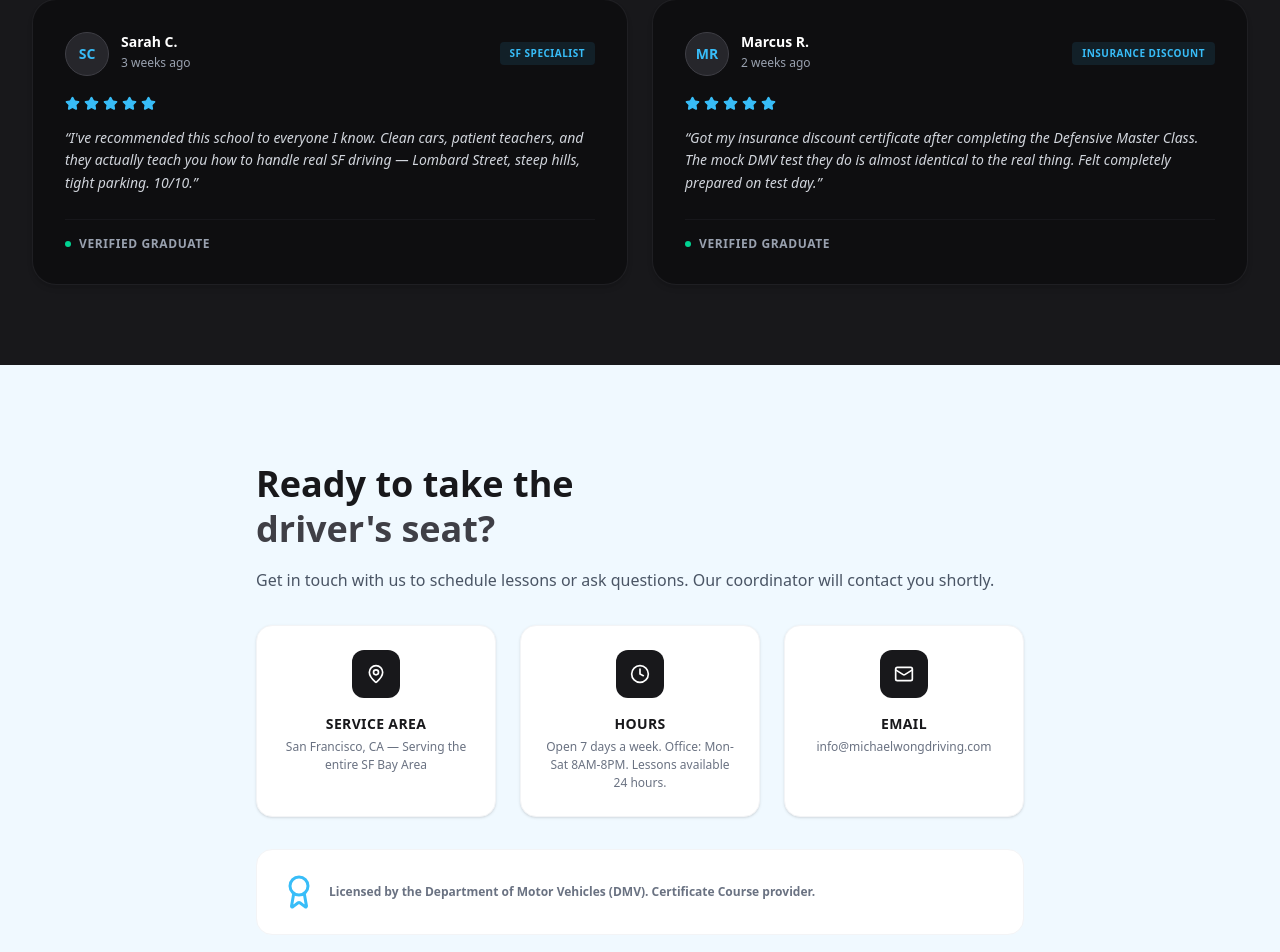
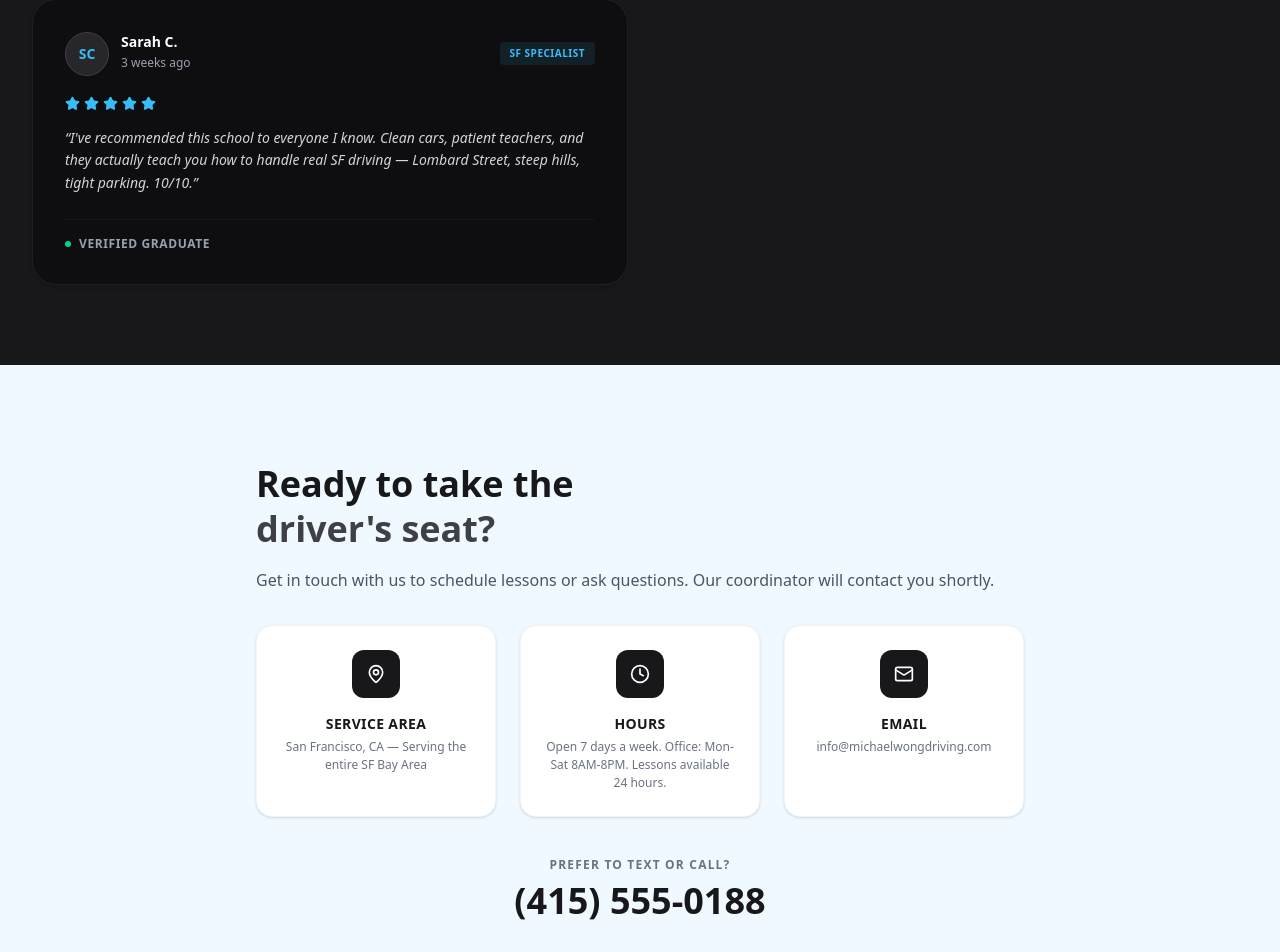
Before and after one commit to sdubz4tw/driving-school-website, a Next.js app: page / in a window 1280 px wide. Shown: the part 1700-2652 px from the top of the page. Built offline with nearby package versions, Linux system fonts and the light colour scheme.

Commit message:
Add custom phone note headline below contact boxes and make it editable

```diff
--- a/src/app/admin/dashboard/page.tsx
+++ b/src/app/admin/dashboard/page.tsx
@@ -410,6 +410,7 @@ export default function Dashboard() {
                 {(["phone","email","address","hours"] as const).map(k => (
                   <InputField key={k} label={k} value={content.contact[k]} onChange={v => updateContact(c => ({ ...c, [k]: v }))} />
                 ))}
+                <InputField label="Phone Section Headline Text (Refer text/call)" value={content.contact.phoneLabel ?? ""} onChange={v => updateContact(c => ({ ...c, phoneLabel: v }))} />
               </div>
             </div>
           )}
--- a/src/app/page.tsx
+++ b/src/app/page.tsx
@@ -390,6 +390,20 @@ export default function Home() {
                   </div>
                 ))}
               </div>
+
+              <div className="mt-10 text-center space-y-2">
+                <p className="text-gray-500 text-xs font-bold uppercase tracking-widest">
+                  {contact.phoneLabel ?? "Prefer to text or call?"}
+                </p>
+                <a
+                  href={`tel:${contact.phone.replace(/[^0-9]/g, "")}`}
+                  className="inline-block text-3xl sm:text-4xl font-black hover:scale-105 active:scale-95 transition-transform"
+                  style={{ color: "var(--brand-primary, #0B192C)" }}
+                >
+                  {contact.phone}
+                </a>
+              </div>
+
               <div className="mt-8 p-6 bg-white rounded-2xl border border-gray-100 flex items-center gap-3">
                 <Award size={36} className="flex-shrink-0" style={{ color: "var(--brand-accent, #FFE600)" }} />
                 <p className="text-xs text-gray-500 font-semibold leading-relaxed">Licensed by the Department of Motor Vehicles (DMV). Certificate Course provider.</p>
--- a/src/data/content.json
+++ b/src/data/content.json
@@ -120,15 +120,6 @@
       "text": "I've recommended this school to everyone I know. Clean cars, patient teachers, and they actually teach you how to handle real SF driving — Lombard Street, steep hills, tight parking. 10/10.",
       "tag": "SF Specialist",
       "initials": "SC"
-    },
-    {
-      "id": 6,
-      "name": "Marcus R.",
-      "rating": 5,
-      "date": "2 weeks ago",
-      "text": "Got my insurance discount certificate after completing the Defensive Master Class. The mock DMV test they do is almost identical to the real thing. Felt completely prepared on test day.",
-      "tag": "Insurance Discount",
-      "initials": "MR"
     }
   ],
   "contact": {
@@ -138,7 +129,8 @@
     "hours": "Open 7 days a week. Office: Mon-Sat 8AM-8PM. Lessons available 24 hours.",
     "title": "Ready to take the",
     "titleHighlight": "driver's seat?",
-    "description": "Get in touch with us to schedule lessons or ask questions. Our coordinator will contact you shortly."
+    "description": "Get in touch with us to schedule lessons or ask questions. Our coordinator will contact you shortly.",
+    "phoneLabel": "Prefer to text or call?"
   },
   "footer": {
     "companyName": "Michael Wong Driving School",
--- a/src/types.ts
+++ b/src/types.ts
@@ -51,6 +51,7 @@ export interface ContactInfo {
   title?: string;
   titleHighlight?: string;
   description?: string;
+  phoneLabel?: string;
 }
 
 /* ── Footer ───────────────────────────────────────────────────── */
@@ -273,7 +274,8 @@ export const DEFAULT_CONTENT: SiteContent = {
     hours: "Open 7 days a week. Office: Mon-Sat 8AM-8PM. Lessons available 24 hours.",
     title: "Ready to take the",
     titleHighlight: "driver's seat?",
-    description: "Get in touch with us to schedule lessons or ask questions. Our coordinator will contact you shortly."
+    description: "Get in touch with us to schedule lessons or ask questions. Our coordinator will contact you shortly.",
+    phoneLabel: "Prefer to text or call?"
   },
   footer: {
     companyName: "Michael Wong Driving School",
```
